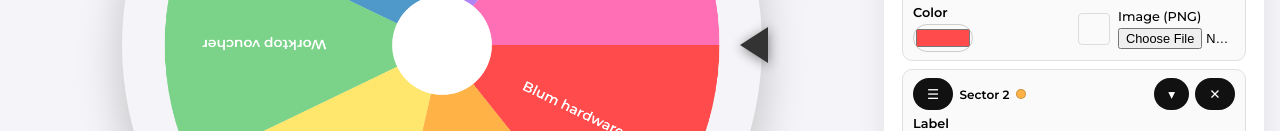
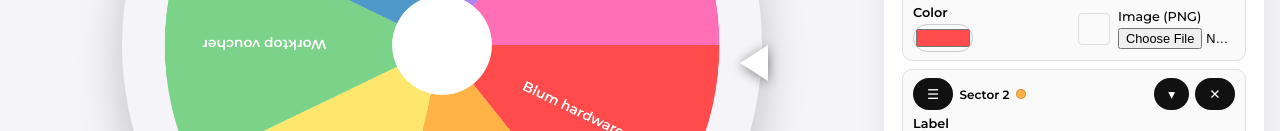
Before and after one commit to syrnikov/spinthewheel, a plain HTML site: page index.html in a window 1280 px wide. Shown: the part 355-486 px from the top of the page. Drawn offline with Linux system fonts and the light colour scheme.

```diff
--- a/index.html
+++ b/index.html
@@ -94,12 +94,12 @@
       position: absolute;
       top: 50%;
       right: -6px; /* close to wheel */
-      transform: translateY(-50%);
+
       width: 0;
       height: 0;
       border-top: 18px solid transparent;
       border-bottom: 18px solid transparent;
-      border-right: 28px solid #333; /* arrow points left */
+      border-right: 28px solid #ffffff; /* arrow points left */
       border-left: 0;
       z-index: 3;
       filter: drop-shadow(0 2px 6px rgba(0,0,0,0.45));
```
